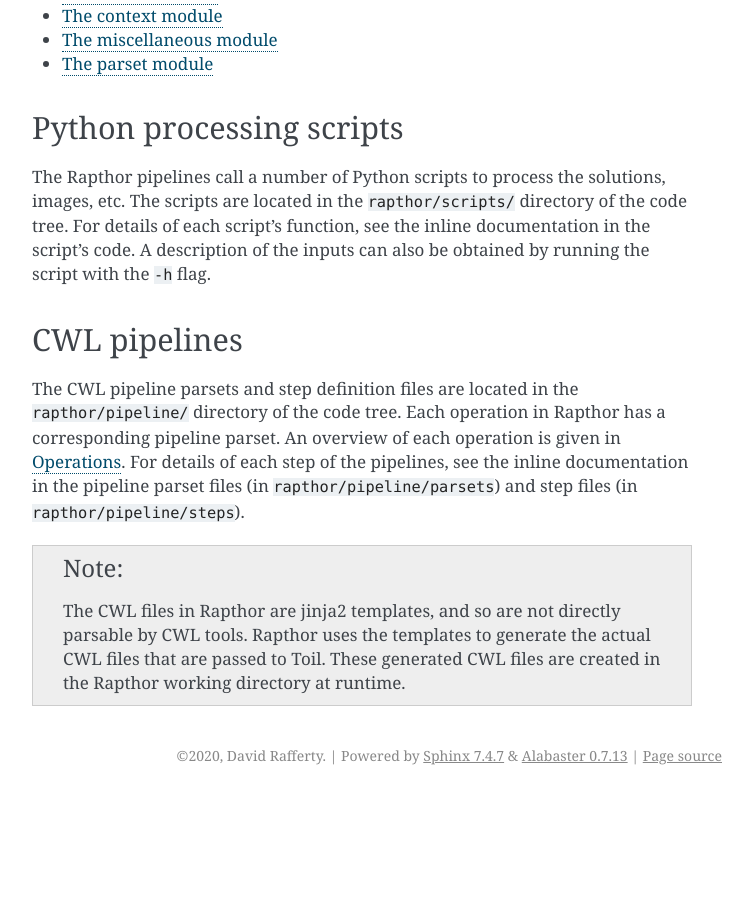
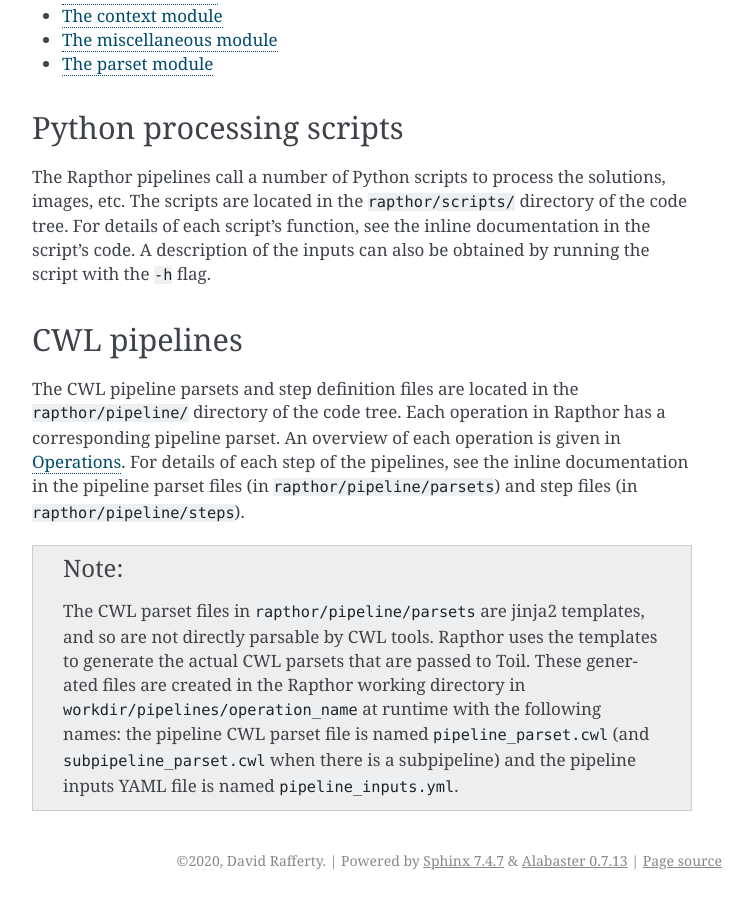
Before and after one commit to darafferty/rapthor, a Sphinx documentation site: the page built from docs/source/code.rst, in a window 1280 px wide and 900 px high, scrolled down 1171 px. Shown: the whole window, without its empty margins (388-1141 px from the left). Built offline with Sphinx 7.4.7, drawn with Linux system fonts in a browser that asks for light colours; before the commit the page ends 1966 px from its top, so only the background shows below that.

Commit message:
Add names of parset and input files

```diff
--- a/docs/source/code.rst
+++ b/docs/source/code.rst
@@ -67,4 +67,4 @@
 
 .. note::
 
-   The CWL files in Rapthor are jinja2 templates, and so are not directly parsable by CWL tools. Rapthor uses the templates to generate the actual CWL files that are passed to Toil. These generated CWL files are created in the Rapthor working directory at runtime.
+   The CWL parset files in ``rapthor/pipeline/parsets`` are jinja2 templates, and so are not directly parsable by CWL tools. Rapthor uses the templates to generate the actual CWL parsets that are passed to Toil. These generated files are created in the Rapthor working directory in ``workdir/pipelines/operation_name`` at runtime with the following names: the pipeline CWL parset file is named ``pipeline_parset.cwl`` (and ``subpipeline_parset.cwl`` when there is a subpipeline) and the pipeline inputs YAML file is named ``pipeline_inputs.yml``.
```
